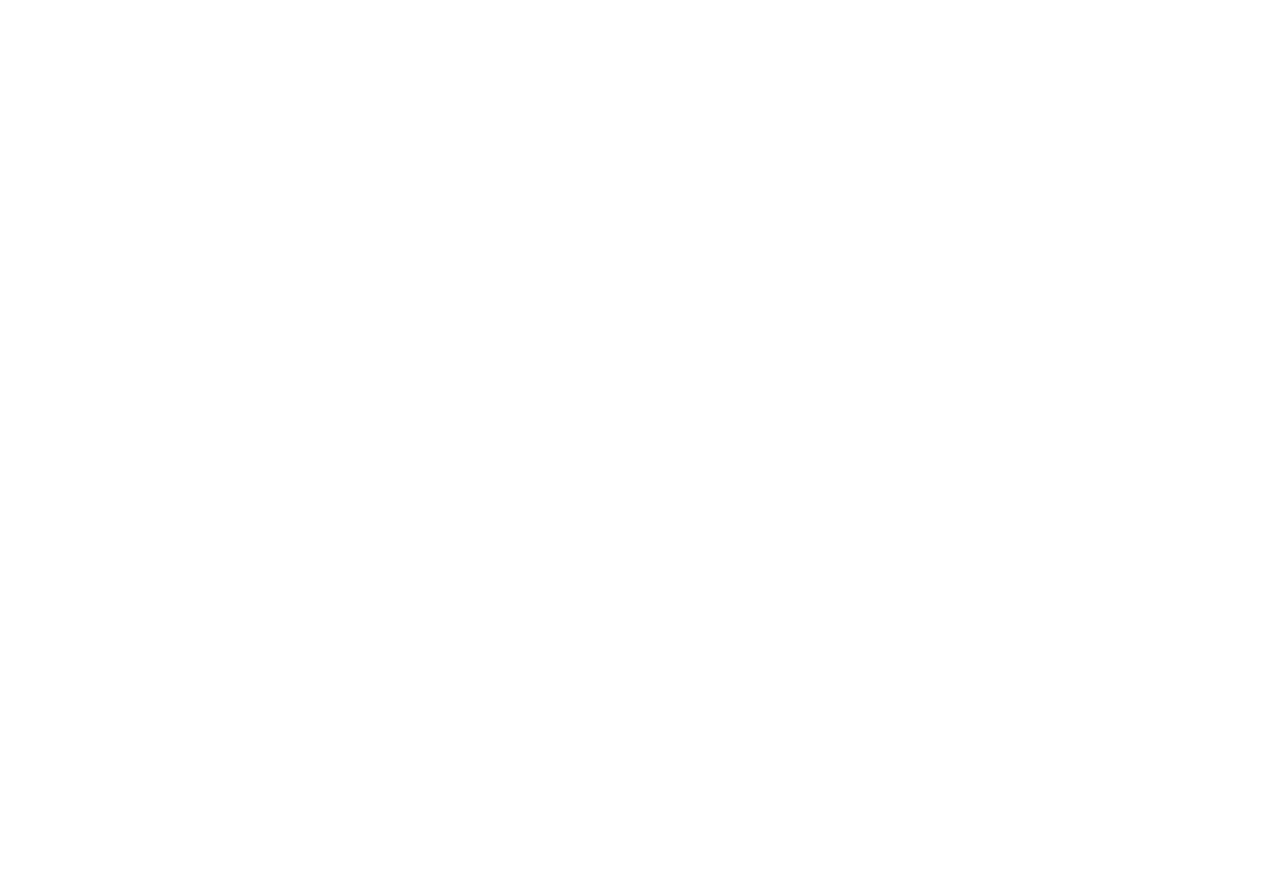
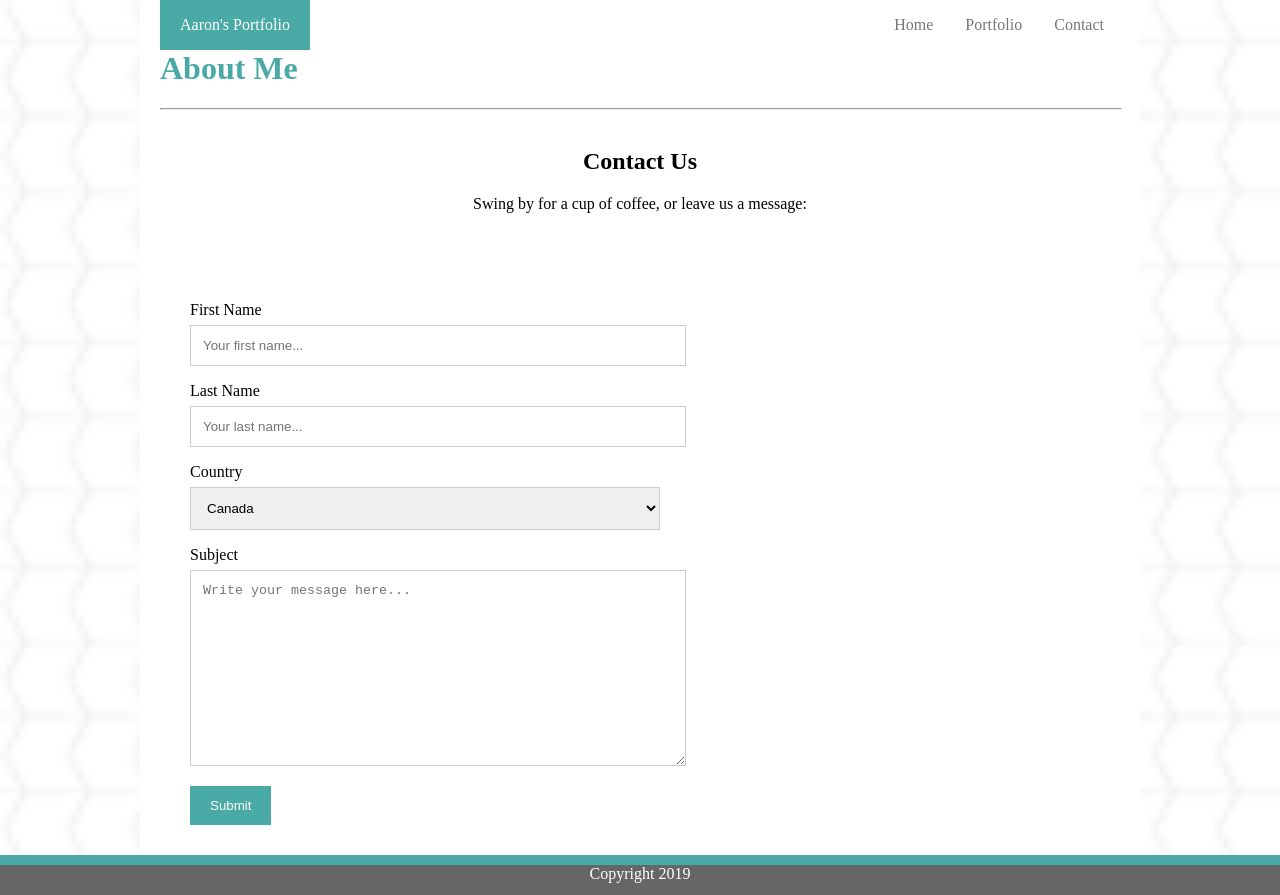
Before and after one commit to acthomas83/Unit_1_Portfolio, a plain HTML site: page contact.html in a window 1280 px wide. Before the commit the page ends 800 px from the top, so only its background shows below. Drawn offline with Linux system fonts and the light colour scheme.

Commit message:
completed the contact andf portfolio pages and minor fixes with positioning on the home page.

```diff
--- a/assets/css/style.css
+++ b/assets/css/style.css
@@ -1,10 +1,16 @@
+.topspan {
+    width: 100%;
+    background-color: #ffffff;
+    border-color: #666666;
+
+}
 .centered {
     width: 960px;
     margin: 0 auto;
     background-color: #ffffff;
     padding-left: 20px;
     padding-right: 20px;
-    padding-bottom: 20px;
+    /* padding-bottom: 20px; */
 }
 ul {
     list-style-type: none;
@@ -32,18 +38,25 @@ ul {
   }
 
   li a:hover {
-    background-color: #111111;
+    background-color: teal;
+    color: #ffffff;
+  }
+
+  li a:active {
+    background-color: teal;
+    color: #ffffff;
   }
 
 .header {
+    clear: both;
     height: 50px;
+    width: 100%;
     background-color: #ffffff;
     border-color: #cccccc;
 
 }
 .name-tab {
     float: left;
-    text-align: center;
     background-color: #4aaaa5;
     color: white;
     text-align: center;
@@ -51,11 +64,8 @@ ul {
     height: 50px;
     top: 0px;
     line-height: 50px;
+
 }
-/* .middle-content {
-    background-color: #ffffff;
-
-} */
 body {
     background-image: url("../images/chevron.png");
     background-repeat: repeat;
@@ -69,12 +79,14 @@ h1 {
 }
 
 hr {
-    width: 900px;
+    width: 100%;
 }
 
 .about-me {
-    color: navy;
-    /* background-color: white; */
+    /* color: navy; */
+    background-color: #ffffff;
+    width: 960px;
+    height: 380px;
 }
 
 .profile-picture {
@@ -90,6 +102,7 @@ hr {
 }
 
 .footer {
+    margin: 0px;
     clear: both;
     background-color: #666666;
     color: #ffffff;
@@ -97,16 +110,67 @@ hr {
     height: 40px;
 }
 
-/* PORTFOLIO */
+/* PORTFOLIO PAGE */
 .picbox {
     float: left;
     width: 150px;
     height: 150px;
     position: relative;
+    padding-bottom: 10px;
 }
 .capbox {
 background-color: #4aaaa5;
 width: 100%;
 position: absolute;
-top: 85%;
+bottom: 85%;
+padding-bottom: 10px;
 }
+
+/* .b_padding{
+    padding-bottom: 10px;
+} */
+
+/* CONTACT PAGE */
+
+input[type=text], select, textarea {
+    width: 100%;
+    padding: 12px;
+    border: 1px solid #ccc;
+    margin-top: 6px;
+    margin-bottom: 16px;
+    resize: vertical;
+  }
+
+  input[type=submit] {
+    background-color: #4aaaa5;
+    color: white;
+    padding: 12px 20px;
+    border: none;
+    cursor: pointer;
+  }
+
+  input[type=submit]:hover {
+    background-color: teal;
+  }
+
+  /* Style the container/contact section */
+  .container {
+    border-radius: 5px;
+    background-color: #ffffff;
+    padding: 10px;
+  }
+
+  /* Create two columns that float next to eachother */
+  .column {
+    float: left;
+    width: 50%;
+    margin-top: 6px;
+    padding: 20px;
+  }
+
+  /* Clear floats after the columns */
+  .row:after {
+    content: "";
+    display: table;
+    clear: both;
+  }
--- a/contact.html
+++ b/contact.html
@@ -0,0 +1,81 @@
+<!DOCTYPE html>
+<html>
+
+<head>
+    <meta charset='utf-8'>
+    <meta http-equiv='X-UA-Compatible' content='IE=edge'>
+    <title>AAaron's Portfolio</title>
+    <meta name='viewport' content='width=device-width, initial-scale=1'>
+    <link rel='stylesheet' type='text/css' media='screen' href='assets/css/style.css'>
+</head>
+
+<body>
+    <!-- MENU -->
+    <div class="centered">
+        <!-- PARENT ELEMENT -->
+        <div class="name-tab">
+            <!-- TEAL TAB WITH NAME -->
+            Aaron's Portfolio
+        </div>
+        <div class="menu">
+            <!-- PAIN TEXT MENU ITEMS -->
+            <ul class="links">
+                <li><a href="index.html" class="active">Home</a></li>
+                <li><a href="portfolio.html">Portfolio</a></li>
+                <li><a href="contact.html">Contact</a></li>
+            </ul>
+        </div>
+    </div>
+    </div>
+    <div class="middle-content centered">
+        <!-- CONTENT -->
+        <h1>
+            About Me
+            <!-- PAGE HEADER -->
+        </h1>
+
+        <hr>
+        <div class="container">
+            <div style="text-align:center">
+                <h2>Contact Us</h2>
+                <p>Swing by for a cup of coffee, or leave us a message:</p>
+            </div>
+            <div class="row">
+                <div class="column">
+                    <!-- <img src="/w3images/map.jpg" style="width:100%"> -->
+                </div>
+                <div class="column">
+                    <form action="/action_page.php">
+                        <label for="fname">First Name</label>
+                        <input type="text" id="fname" name="firstname" placeholder="Your first name...">
+                        <label for="lname">Last Name</label>
+                        <input type="text" id="lname" name="lastname" placeholder="Your last name...">
+                        <label for="country">Country</label>
+                        <select id="country" name="country">
+
+                            <option value="canada">Canada</option>
+                            <option value="mexico">Mexico</option>
+                            <option value="usa">USA</option>
+                        </select>
+                        <label for="subject">Subject</label>
+                        <textarea id="subject" name="subject" placeholder="Write your message here..."
+                            style="height:170px"></textarea>
+                        <input type="submit" value="Submit">
+                    </form>
+                </div>
+            </div>
+        </div>
+    </div>
+    <!-- FOOTER -->
+    <div class="footer">
+        <div class="top-footer">
+
+        </div>
+        <div>
+            Copyright 2019
+        </div>
+
+    </div>
+</body>
+
+</html>
```
Also changed, not shown: index.html (+47 -15 lines), portfolio.html (+1 -1 lines).
